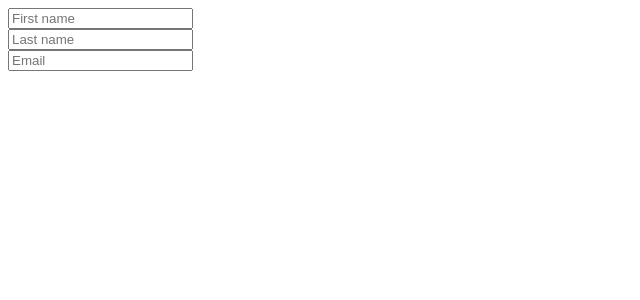
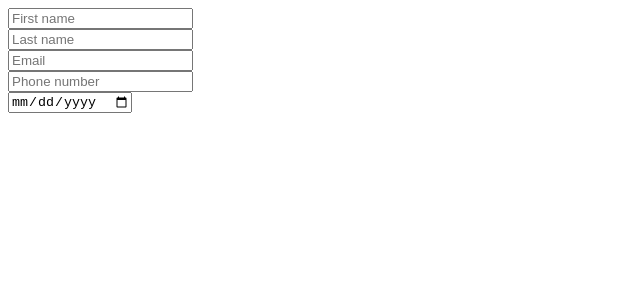
Before and after one commit to AnitaAO/angular-template-form-with-api, an Angular app: page / in a window 1280 px wide. Shown: the top 300 px of the page, without its empty margins (0-640 px from the left). Built offline with nearby package versions, Linux system fonts and the light colour scheme.

Commit message:
adding form data

```diff
--- a/src/app/app.component.html
+++ b/src/app/app.component.html
@@ -15,6 +15,15 @@
     <div class="input-box">
       <input type="email" placeholder="Email">
     </div>
+
+    <div class="column">
+      <div class="input-box">
+        <input type="number" placeholder="Phone number">
+      </div>
+      <div class="input-box">
+        <input type="date" placeholder="Date Of Birth">
+      </div>
+    </div>
   </form>
 </main>
 
```
